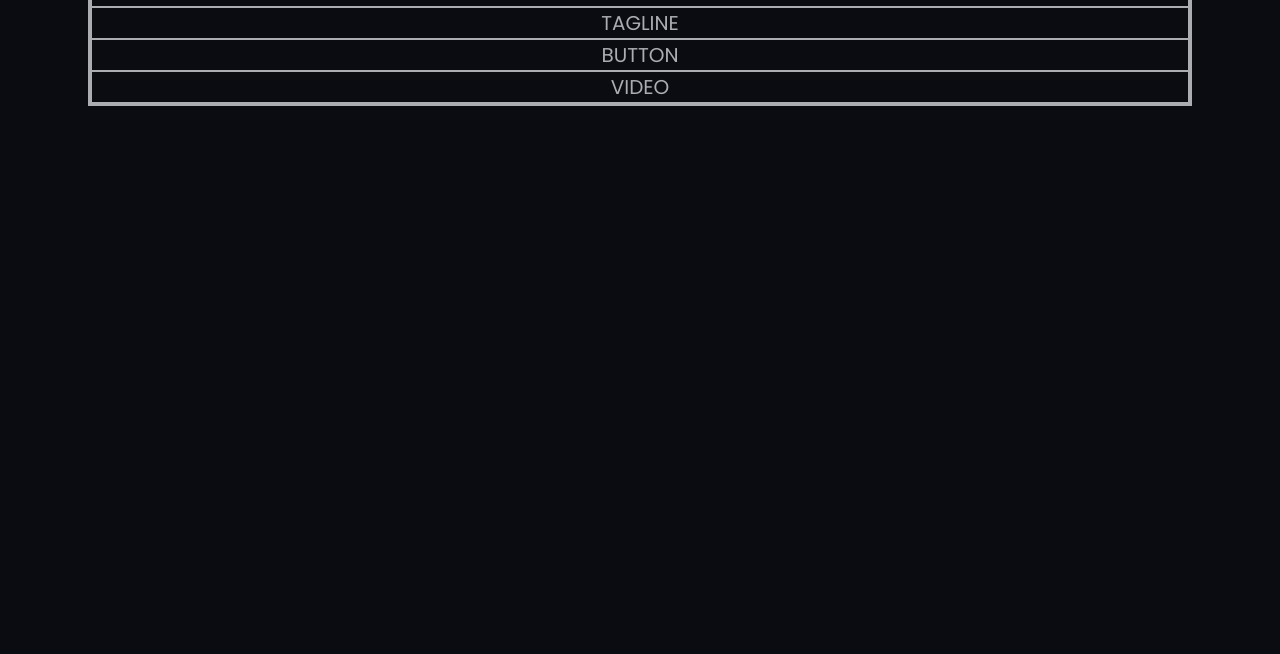
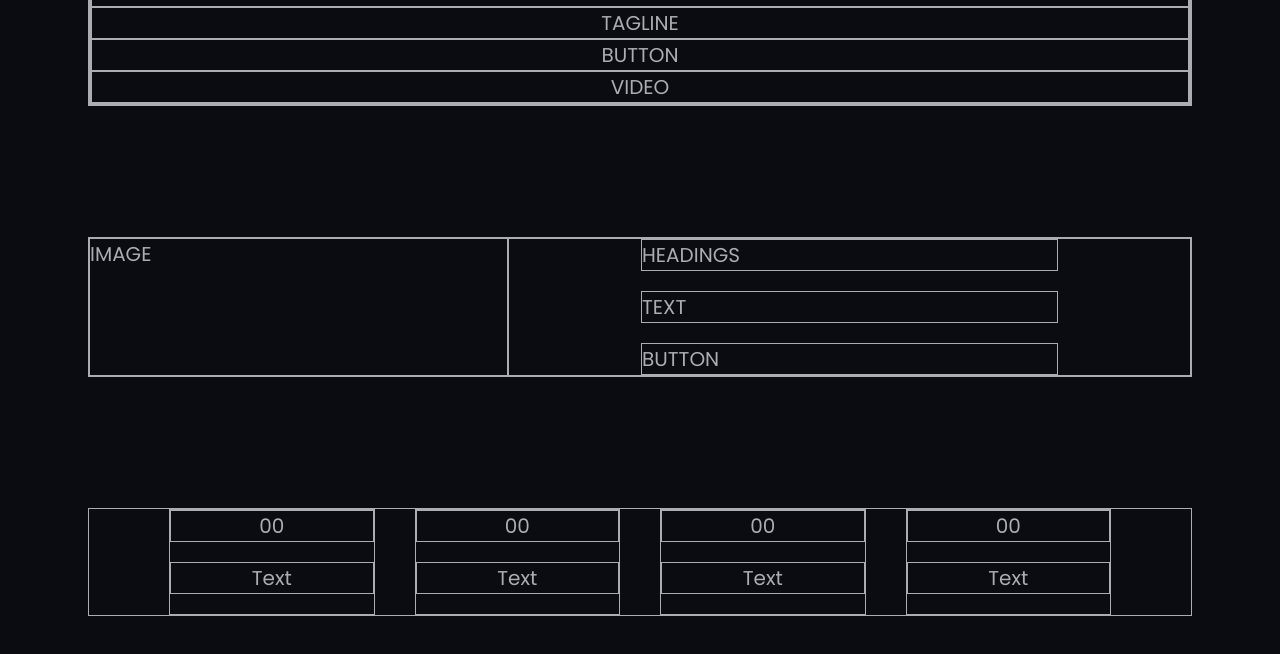
Before and after one commit to jorgecarmona/bizboost-mobile-first, a website: page index.html in a window 1280 px wide. Shown: the part 62-716 px from the top of the page. Drawn offline with Linux system fonts and the light colour scheme.

Commit message:
feat(layout): added our-services-layout

```diff
--- a/index.html
+++ b/index.html
@@ -9,6 +9,7 @@
   </head>
   <body>
     <section class="blocks">
+      <!-- Hero Section -->
       <section class="hero">
         <header>
           <div class="logo">BizBoost</div>
@@ -26,6 +27,36 @@
           </main>
         </section>
       </section>
+
+      <!-- Our Services Section -->
+      <section class="our-services">
+        <div class="services-figure">IMAGE</div>
+        <div class="our-services-layout">
+          <div class="headings">HEADINGS</div>
+          <p>TEXT</p>
+          <div class="our-services-cta">BUTTON</div>
+        </div>
+      </section>
+      <section class="big-numbers">
+        <div class="number-box">
+          <span class="number">00</span>
+          <p>Text</p>
+        </div>
+        <div class="number-box">
+          <span class="number">00</span>
+          <p>Text</p>
+        </div>
+        <div class="number-box">
+          <span class="number">00</span>
+          <p>Text</p>
+        </div>
+        <div class="number-box">
+          <span class="number">00</span>
+          <p>Text</p>
+        </div>
+      </section>
+
+      <!-- What We Do Section -->
     </section>
   </body>
 </html>
--- a/src/index.css
+++ b/src/index.css
@@ -199,6 +199,27 @@ main > * {
   justify-content: center;
 }
 
+.our-services {
+  margin: 42px 0;
+}
+
+.big-numbers {
+  display: flex;
+  flex-direction: column;
+  gap: 24px;
+  margin-bottom: 42px;
+}
+
+.number-box {
+  display: flex;
+  flex-direction: column;
+}
+
+.number-box > * {
+  display: flex;
+  justify-content: center;
+}
+
 /*=======================================
     TABLET & DESKTOP BREAKPOINTS
 =========================================*/
@@ -227,4 +248,27 @@ main > * {
   .social {
     flex: 1;
   }
+
+  .our-services {
+    display: flex;
+    margin: 131px 0;
+  }
+
+  .big-numbers {
+    flex-direction: row;
+    gap: 40px;
+    padding: 0 80px;
+    margin-bottom: 131px;
+  }
+
+  .big-numbers > * {
+    flex: 1;
+  }
+
+  .our-services > * {
+    flex: 1;
+  }
+  .our-services .our-services-layout {
+    padding: 0 12%;
+  }
 }
```
